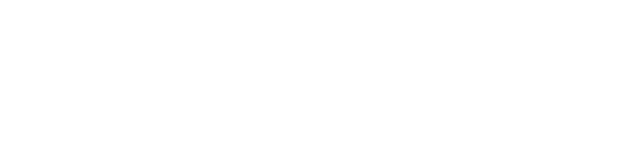
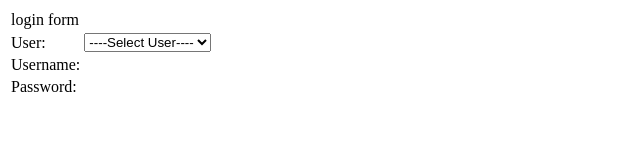
Before and after one commit to sadeeq325/sadeeq02, a plain HTML site: page index.html in a window 1280 px wide. Shown: the whole page, without its empty margins (0-640 px from the left). Drawn offline with Linux system fonts and the light colour scheme.

Commit message:
Second Commitindex.html

```diff
--- a/index.html
+++ b/index.html
@@ -1,9 +1,31 @@
 <!DOCTYPE html>
 <html>
     <head>
-       <title>Webpage!</title>
+       <title>Login Form</title>
     </head>
     <body>
-
+        <div>
+          <table>
+            <tr>
+              <td>login form</td>
+            </tr>
+            <tr>
+                <td>User: </td>
+                  <td><select>
+                      <option value="">----Select User----</option>
+                      <option value="">Teacher</option>
+                      <option value="">Student</option>
+                      </select></td>
+            </tr>
+            <tr>
+                <td>Username: </td>
+                <td></td>
+            </tr>
+            <tr>
+                <td>Password: </td>
+                <td></td>
+            </tr>
+            </table>
+        </div>
     </body>
 </html>
```
